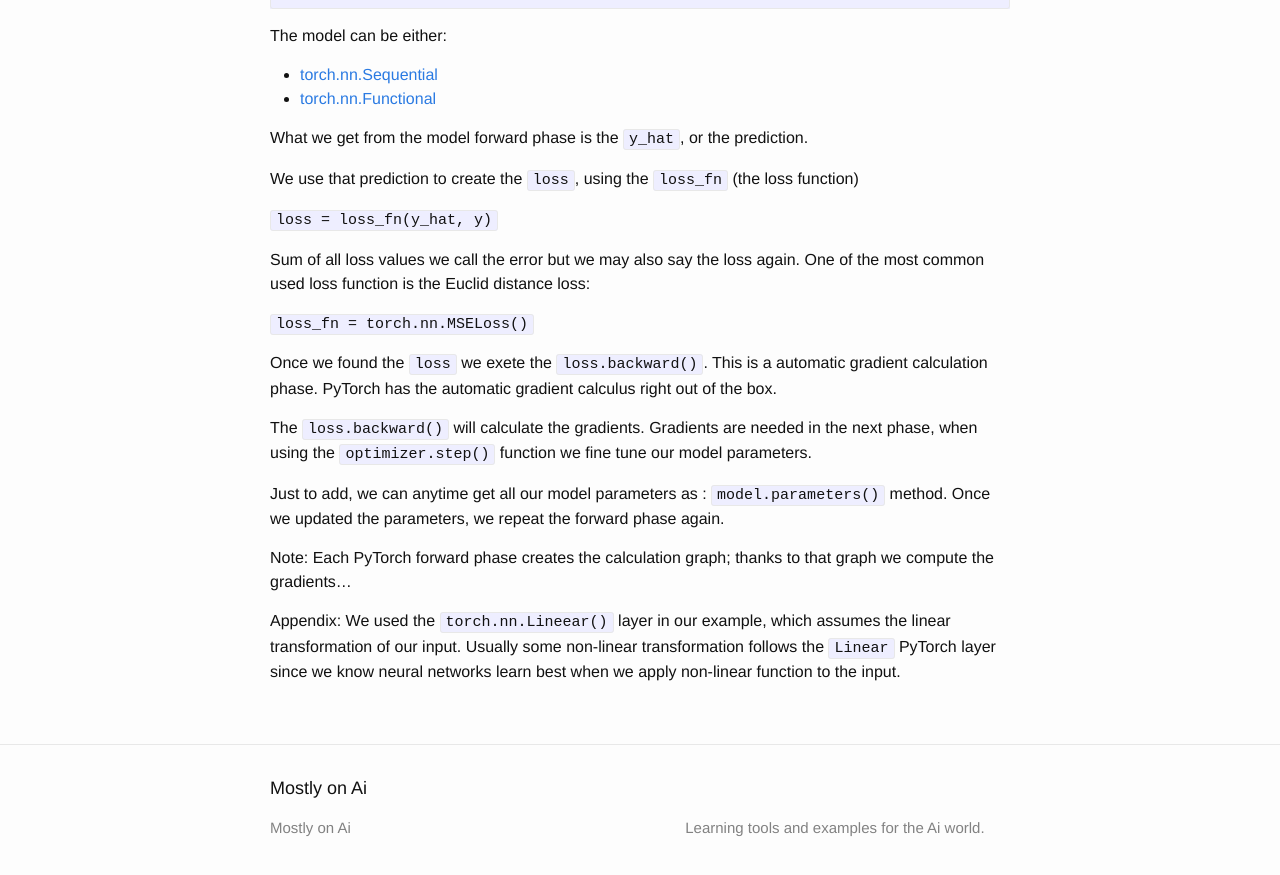
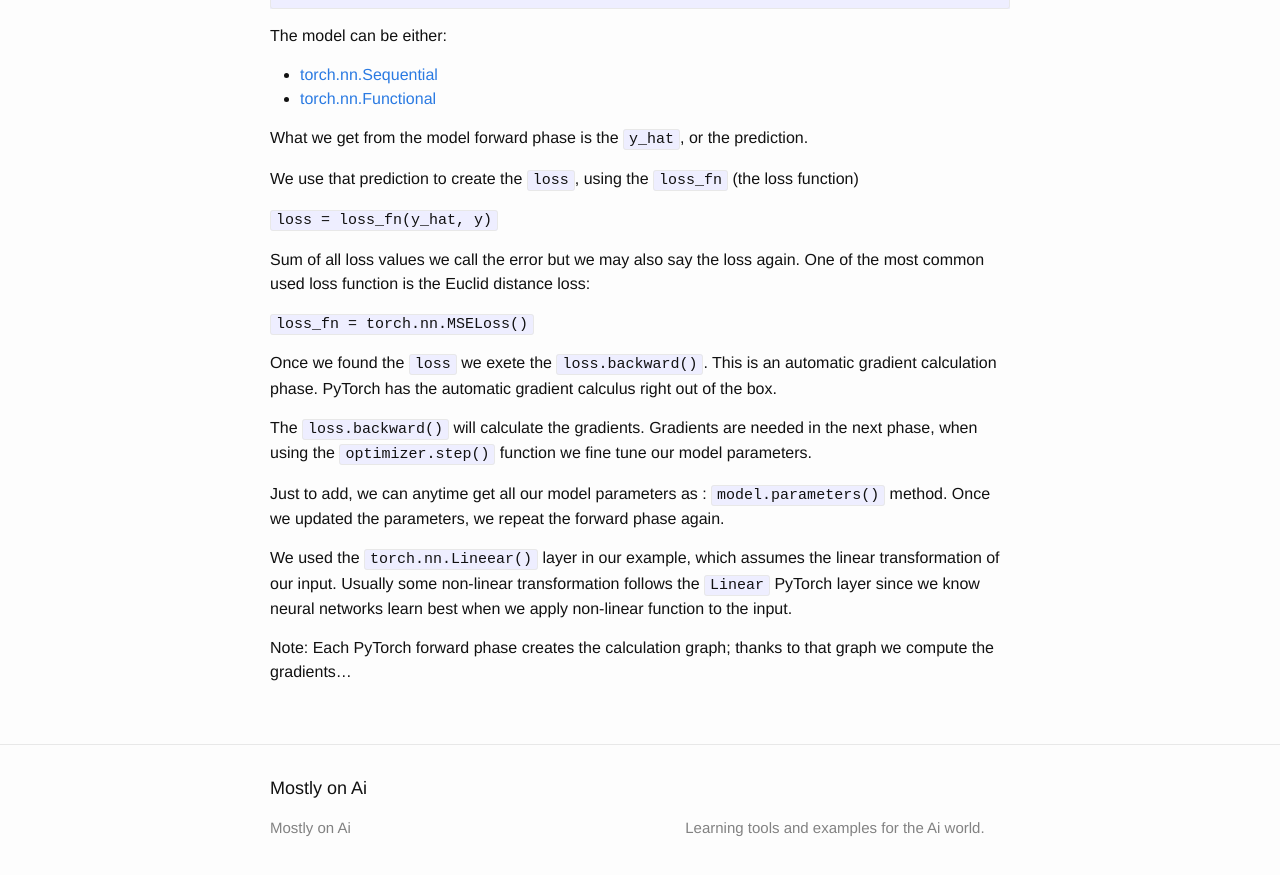
Before and after one commit to dejanbatanjac/dejanbatanjac.github.io, a Jekyll site: the page built from _posts/2019-02-15-PyTorch training model.md, in a window 1280 px wide and 900 px high, scrolled down 977 px. Shown: the top 875 px of the window. Built offline with Jekyll 4.4.1, drawn with Linux system fonts in a browser that asks for light colours; our own code applies the rules of GitHub Pages for plain Markdown files; some of the changed text lies outside the part shown.

Commit message:
Update 2019-02-15-PyTorch training model.md

```diff
--- a/_posts/2019-02-15-PyTorch training model.md
+++ b/_posts/2019-02-15-PyTorch training model.md
@@ -35,13 +35,13 @@ One of the most common used loss function is the Euclid distance loss:
 
 `loss_fn = torch.nn.MSELoss()`
 
-Once we found the `loss` we exete the `loss.backward()`. This is a automatic gradient calculation phase. PyTorch has the automatic gradient calculus right out of the box.
+Once we found the `loss` we exete the `loss.backward()`. This is an automatic gradient calculation phase. PyTorch has the automatic gradient calculus right out of the box.
 
 The `loss.backward()` will calculate the gradients. Gradients are needed in the next phase, when using the `optimizer.step()` function we fine tune our model parameters.
 
 Just to add, we can anytime get all our model parameters as : `model.parameters()` method.
 Once we updated the parameters, we repeat the forward phase again.
 
+We used the `torch.nn.Lineear()` layer in our example, which assumes the linear transformation of our input. Usually some non-linear transformation follows the `Linear` PyTorch layer since we know neural networks learn best when we apply non-linear function to the input.
+
 Note: Each PyTorch forward phase creates the calculation graph; thanks to that graph we compute the gradients...
-
-Appendix: We used the `torch.nn.Lineear()` layer in our example, which assumes the linear transformation of our input. Usually some non-linear transformation follows the `Linear` PyTorch layer since we know neural networks learn best when we apply non-linear function to the input.
```
Also changed, not shown: other parts of _posts/2019-02-15-PyTorch training model.md (+1 -1 lines).
